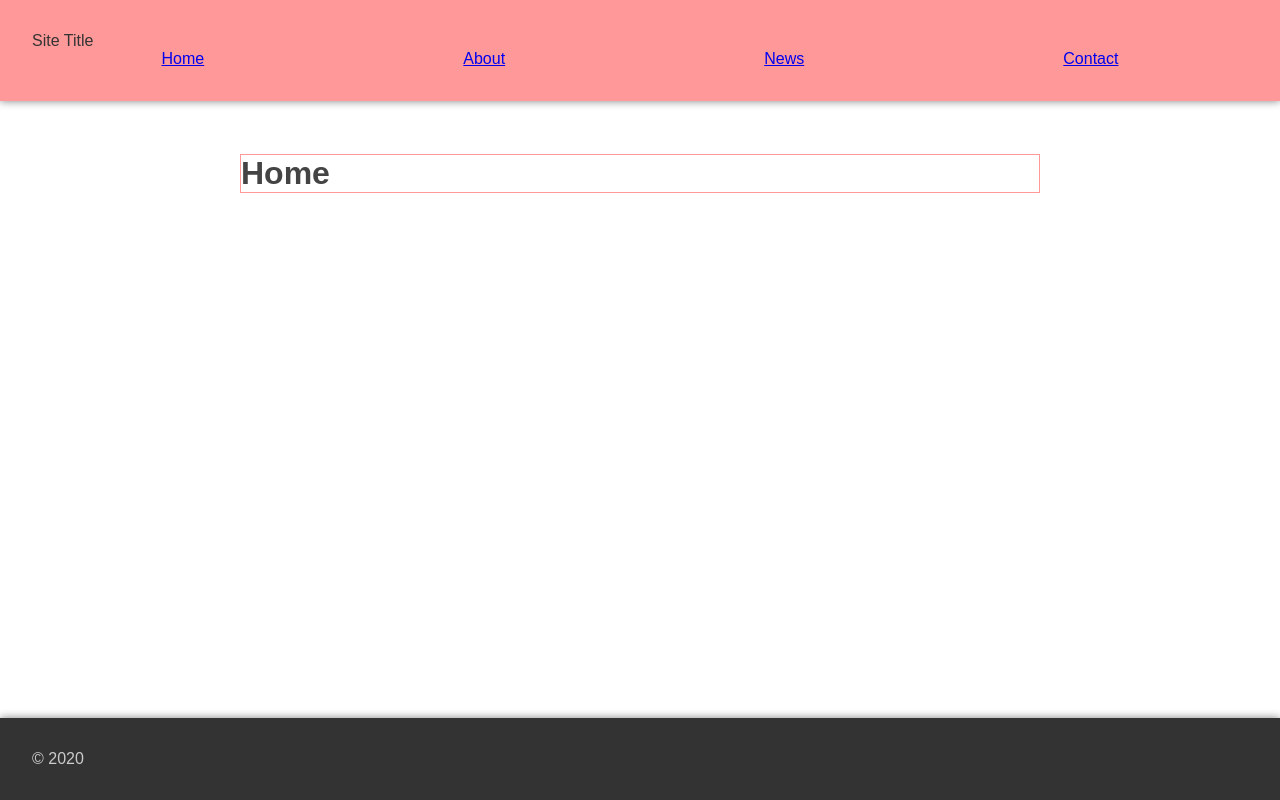
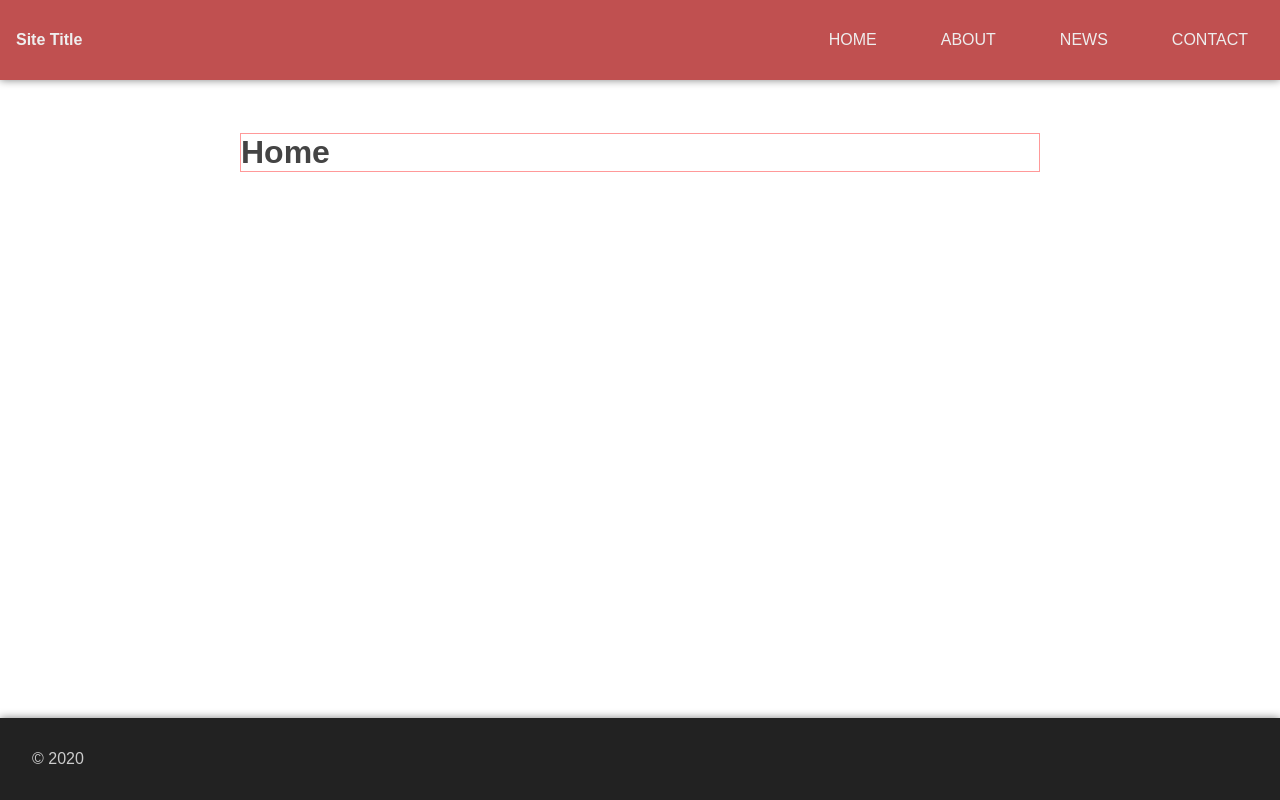
Before and after one commit to mbwatson/gastby-starter, a Gatsby site: page / in a window 1280 px wide. Built offline with nearby package versions, Linux system fonts and the light colour scheme; Gatsby itself is replaced by a stand-in of ours.

Commit message:
tweak menu/header styles

```diff
--- a/src/components/brand/brand.js
+++ b/src/components/brand/brand.js
@@ -1,4 +1,10 @@
 import styled from 'styled-components'
 
 export const Brand = styled.div`
+    display: flex;
+    flex-direction: row;
+    justify-content: center;
+    align-items: center;
+    padding: 1rem;
+    font-weight: bold;
 `
--- a/src/components/layout/default/footer.js
+++ b/src/components/layout/default/footer.js
@@ -4,7 +4,7 @@
 import React from "react"
 
 export const Footer = styled.footer`
-  background-color: #333;
+  background-color: var(--color-black);
   color: #ccc;
   padding: 2rem;
   filter: drop-shadow(0 0 0.25rem rgba(0, 0, 0, 0.5));
--- a/src/components/layout/default/header.js
+++ b/src/components/layout/default/header.js
@@ -4,8 +4,13 @@
 import React from "react"
 
 export const Header = styled.header`
-  background-color: #f99;
-  color: #333;
-  padding: 2rem;
-  filter: drop-shadow(0 0 0.25rem rgba(0, 0, 0, 0.5));
+    // border: 1px solid #99f; & * { border: 1px solid #99f; }
+    background-color: var(--color-primary-dark);
+    color: var(--color-white);
+    display: flex;
+    flex-direction: row;
+    justify-content: space-around;
+    align-items: stretch;
+    height: 5rem;
+    filter: drop-shadow(0 0 0.25rem rgba(0, 0, 0, 0.5));
 `
--- a/src/components/layout/default/index.js
+++ b/src/components/layout/default/index.js
@@ -23,7 +23,7 @@
 
     return (
         <LayoutWrapper>
-            <Header>
+            <Header compact={ isCompact }>
                 <Brand>
                     Site Title
                 </Brand>
--- a/src/components/menu/menu.js
+++ b/src/components/menu/menu.js
@@ -3,13 +3,30 @@
 import { Link } from 'gatsby'
 
 const Navbar = styled.nav`
+    height: 100%;
+    flex: 1;
     display: flex;
     flex-direction: row;
-    justify-content: space-around;
+    justify-content: flex-end;
     align-items: center;
 `
 
-const MenuItem = styled(Link)``
+const MenuItem = styled(Link)`
+    // flex: 1;
+    display: flex;
+    flex-direction: row;
+    justify-content: center;
+    align-items: center;
+    height: 100%;
+    text-decoration: none;
+    text-transform: uppercase;
+    color: var(--color-white);
+    background-color: transparent;
+    &:hover {
+        background-color: var(--color-primary);
+    }
+    padding: 2rem;
+`
 
 export const Menu = ({ items }) => {
     return (
--- a/src/styles/customize.css
+++ b/src/styles/customize.css
@@ -1,5 +1,16 @@
 *, *::before, *::after {
     box-sizing: border-box;
+}
+
+:root {
+    --color-white: #eee;
+    --color-black: #222;
+    --color-primary: coral; /* #ff7f50 */
+    --color-primary-light: lightcoral;  /* #f08080 */
+    --color-primary-dark: #c05050;
+    --color-secondary: cyan; /* #0ff */
+    --color-secondary-light: lightcyan; /* #e0ffff */
+    --color-secondary-dark: darkcyan; /* #008b8b */
 }
 
 html {
```
